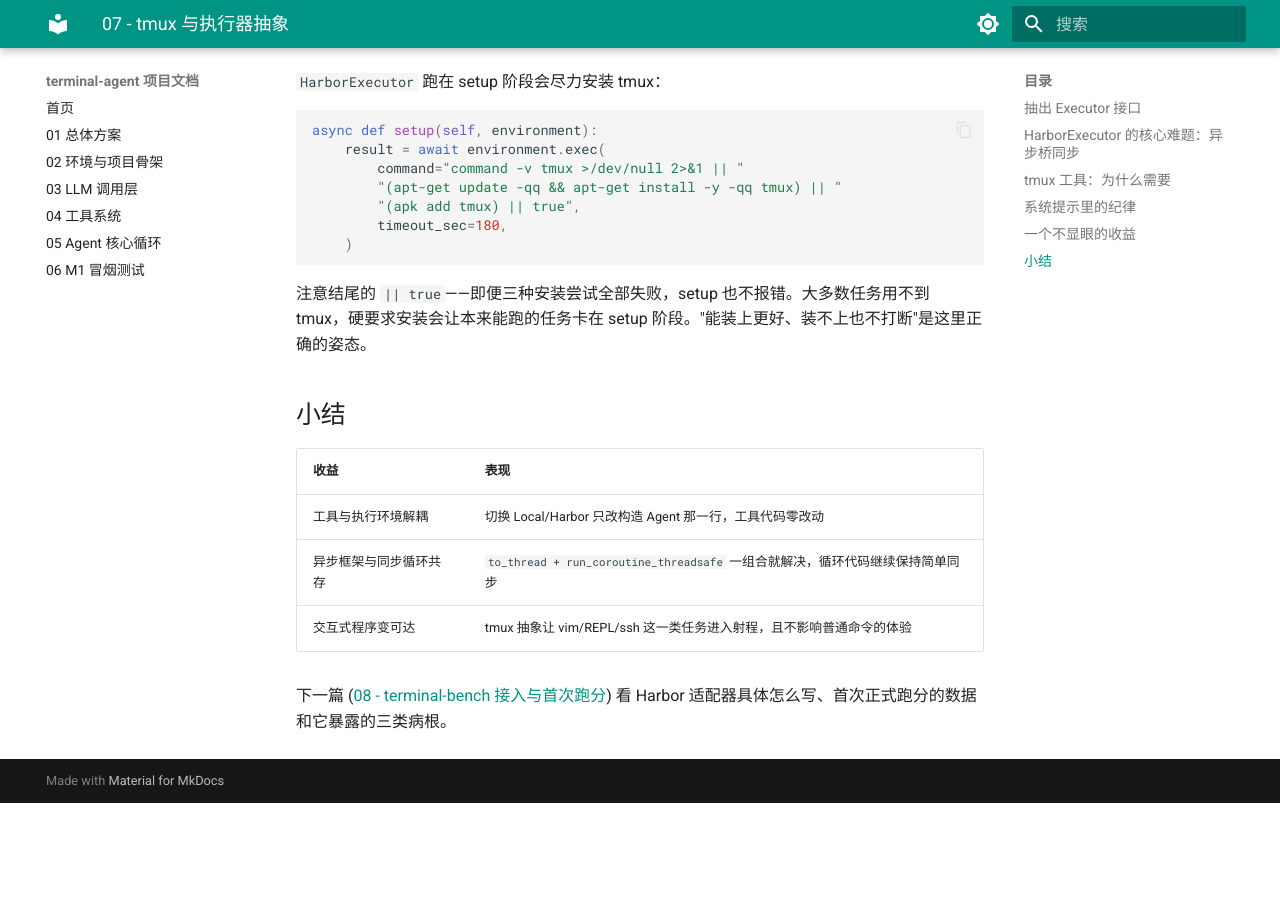
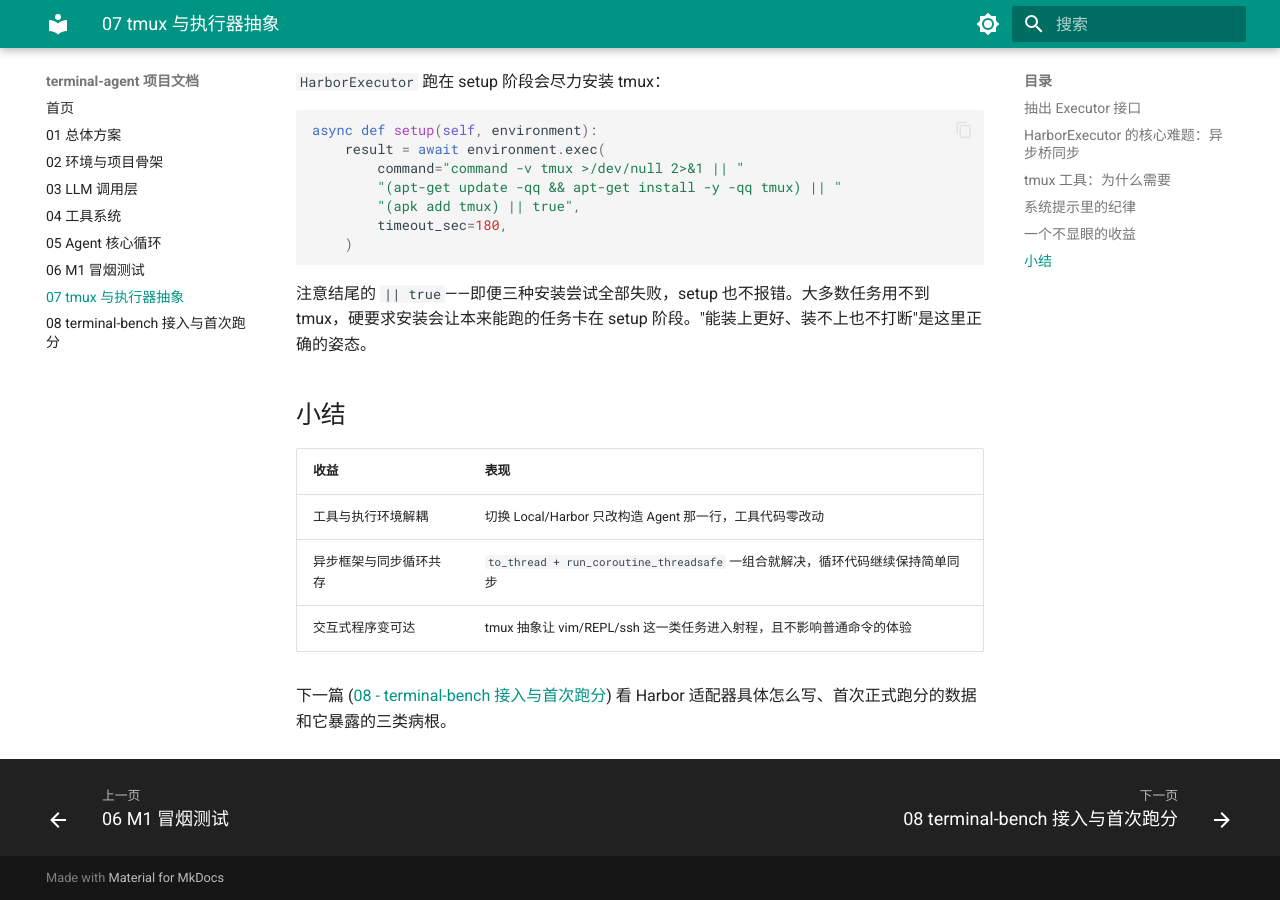
Before and after one commit to seqi781/AGENT, an MkDocs documentation site: the page built from docs/07-tmux-executor.md, in a window 1280 px wide and 900 px high, scrolled down 2900 px. Built offline with MkDocs 1.6.1 and Material for MkDocs 9.7.7, drawn with Linux system fonts in a browser that asks for light colours; before the commit the page ends 3703 px from its top, so only the background shows below that; part of the change alters nothing that is shown.

Commit message:
docs: 加入 07/08 章 + 导航更新
- 07 章详述 Executor 抽象、Harbor 异步/同步桥接、tmux 工具
- 08 章覆盖 terminal-bench 接入、环境失联止损、populate_context_post_run
  兜底,以及首次跑分两批数据(0.4/0.7)和三类病根分析(不交付/不达规范/不收摊)

Co-Authored-By: Claude Opus 4.7 <noreply@anthropic.com>

````diff
--- /dev/null
+++ b/docs/08-bench-integration.md
@@ -0,0 +1,131 @@
+# 08 - terminal-bench 接入与首次跑分
+
+> 时间：2026-06-10 · 对应代码：`adapters/harbor_agent.py`、`agent/core.py`
+
+到这一步我们已经有了一个能在本机跑命令、用 LLM 决策、走完循环的 agent（M1）。M2 的目标是把它送进 terminal-bench 2.x 这套基准的评测流水线，跑出第一个真实分数。
+
+## Harbor 把任务装进盒子，我们只填一个类
+
+terminal-bench 2.x 用 Harbor 框架做评测：每道题对应一个 Docker 镜像，Harbor 负责拉起容器、把题目说明喂给 agent、最后在容器里跑 pytest 判分。我们只需要实现 `BaseAgent` 接口，把三件事告诉它：
+
+```
+adapters/harbor_agent.py
+
+    TerminalAgent(BaseAgent)
+    │
+    ├── setup(env)              ← 容器准备阶段：装 tmux（best-effort）
+    ├── run(instruction, env)   ← 实际跑题：构造 Agent + Executor，跑同步循环
+    └── populate_context_post_run(ctx)
+                                ← 兜底：trial 异常退出时从轨迹回填统计
+```
+
+`run()` 里关键就两行：
+
+```python
+executor = HarborExecutor(environment, loop)
+agent = Agent(config, system_prompt, tools=default_toolset(config, executor))
+result = await asyncio.to_thread(agent.run, instruction, "harbor")
+```
+
+第一行决定"命令送哪里执行"——把 LocalExecutor 换成 HarborExecutor，所有工具的命令就从 `subprocess.run` 切到 `environment.exec()` 进容器。第二行 `asyncio.to_thread` 是异步桥同步的那一招（详见 [07](07-tmux-executor.md)）。**注意我们没改 agent 核心一行代码**，这是 Executor 抽象的回报。
+
+## 一个隐形坑：trial 异常退出后统计丢失
+
+Harbor 在两种情况下会让 `run()` 半路收摊：trial 超时被强杀、整个 batch 被中断。这时 `result = await asyncio.to_thread(...)` 那行根本没返回，下面给 `context.n_input_tokens` 之类赋值的代码不会执行——Harbor 拿到的 `AgentContext` 是空的，最终报表里这道题的 token/cost 一栏全是 `None`。
+
+兜底方法：实现 `populate_context_post_run`，Harbor 会在 trial 落幕时调一次。
+
+```python
+def populate_context_post_run(self, context):
+    if not context.is_empty():
+        return                              # run() 正常返回过了，不用回填
+    files = sorted(Path(self.logs_dir).glob("*.jsonl"))
+    for line in files[-1].read_text().splitlines():
+        event = json.loads(line)
+        if event.get("event") == "end":
+            end_event = event               # 找轨迹里最后一条 end 事件
+    context.n_input_tokens = end_event["prompt_tokens"]
+    ...
+```
+
+agent 循环里每次 LLM 调用、每个工具结果、收尾时的 `end` 事件都已经写进 JSONL 轨迹。trial 异常时 `run()` 没机会赋值，但**轨迹文件已经落盘了**——我们只是从那里把数据捞回来。无副作用、不引入新状态。
+
+## 环境失联止损：连 4 个一样的错就跳车
+
+跑大批量的时候发现一种特别浪费的失败模式：容器网络炸了 / Docker 卷掉了 / OOM 后挂起——agent 拿到的每次 `run_command` 都返回**完全相同**的错误文本，但 LLM 仍然在那儿一轮一轮地推理"再试试看"，把预算耗光为止。
+
+`agent/core.py` 加了三行硬刹车：
+
+```python
+if is_error:
+    if result_text == last_error_output:
+        error_streak += 1                   # 完全相同的错误连续出现
+    else:
+        last_error_output, error_streak = result_text, 1
+else:
+    last_error_output, error_streak = None, 0   # 一次成功就清零
+
+if error_streak >= 4:
+    status = "environment_lost"
+    break                                   # 跳出主循环，直接收摊
+```
+
+阈值 4 不是拍脑袋——一次重试加偶然抖动可以是 2~3 次，但**字符级别完全相同**的错误连出 4 次，几乎可以肯定是底层环境的问题而不是策略问题。这条触发后状态码会标 `environment_lost`，跟正常超时区分开，便于后续筛分析。
+
+## 第一批 5 道难题：模型不是瓶颈
+
+挑了 5 道 terminal-bench 出名难的题（gpt2-codegolf / write-compressor / reshard-c4-data / 等），先用 **deepseek-v4-flash** 跑了一遍，再用 **deepseek-v4-pro** 完全相同的环境再跑一遍做对照实验。
+
+| 模型 | 通过 | 挂掉 |
+|---|---|---|
+| deepseek-v4-flash | 2/5 (0.4) | gpt2-codegolf / write-compressor / reshard-c4-data |
+| deepseek-v4-pro   | 2/5 (0.4) | gpt2-codegolf / write-compressor / reshard-c4-data |
+
+**两个模型在完全相同的三道题上挂掉**——结论很硬：在 DeepSeek 家族内部，模型能力不是这批失败的瓶颈。后面要花精力改的是**循环纪律和 prompt**，不是花钱升级模型。
+
+> gpt2-codegolf 单独处理：手写 <5000 字节的 C 版 GPT-2，长期无人解，OpenAI 官方说 GPT-5.4 首次在 15 分钟内解出。DeepSeek 系列不在能力射程内，搁置到 M3 之后用 `OPENAI_API_KEY` 单独验证框架（单次估 $1~3）。
+
+## 第二批 10 道代表性样本：0.7
+
+把范围扩到 10 道偏中等难度的代表性题目（避开上面那三道结构性卡点），仍用 flash 全并发跑：
+
+- **通过 7/10，平均 0.7**
+- **总成本 $0.21**（10 道题 + 全流程 LLM 调用）
+- `reshard-c4-data` 的 0 分是基准自身 bug（allenai/c4 缓存指纹不匹配），不计在我们头上
+
+剩下三道失败题暴露了**三类不同病根**——这是这次跑分最有价值的产物。
+
+## 三类病根
+
+### ① 不交付（regex-log）
+
+任务要求写出某个具体文件作为产物。agent 在 sandbox 里到处探索、尝试各种正则、打印中间结果——但**从头到尾没写出那个文件**。轨迹收尾时 LLM 自我评价"我已经分析清楚了"，然后 `task_done`。
+
+这是 gpt2-codegolf / write-compressor 那一类失败的本体：**把"探索"当成"完成"，从未把工作产物化**。
+
+### ② 不达规范（filter-js-from-html）
+
+写了文件，但**判分对字节级精确**。多了一个缩进空行、`<` 周围多了一个空格、行尾多了 `\n`——agent 写的内容"看上去对"，但 pytest 一字节一字节比对就挂了。
+
+LLM 默认在生成代码/输出时倾向"美观可读"，没意识到判分是 byte-exact 的。
+
+### ③ 不收摊（polyglot-c-py）
+
+主交付物对了，但工作目录里留了一堆 `test.py`、`out.txt`、`scratch.c` 之类的调试中间文件。某些题目的判分会扫整个目录，发现污染就扣分。
+
+完成主任务后没回头清理是 agent 的通病——人类工程师也会，但人类会在 commit 前自查一遍。
+
+### 一句话归纳
+
+三类的本质都是同一句话：**agent 对"判分会怎么看"感知不足**。它在脑海里以"任务似乎做对了"为终点，但判分器看的是"文件存不存在、字节对不对、目录干净不干净"。
+
+## M3 的方向已经明确
+
+| 病根 | M3 修法 |
+|---|---|
+| 不交付 | prompt 强化交付纪律：开局复述交付物清单，`task_done` 前自检"清单上每一项是否真的写到磁盘上了" |
+| 不达规范 | 系统提示加严格字面合规一条；`task_done` 前再读一遍产物对比题面要求 |
+| 不收摊 | 同上自检流程里加一项"工作目录是否只剩需要的文件" |
+| (附带) 墙钟不感知 | 工具结果里带一个"剩余时间"字段，临近超时强制走 task_done |
+
+这三条都不需要换模型、不需要加新工具，纯粹是**循环纪律 + prompt 工程**。下一篇会跟踪 M3 的修复过程和验证数据。
--- a/mkdocs.yml
+++ b/mkdocs.yml
@@ -47,3 +47,5 @@ nav:
   - 04 工具系统: 04-tools.md
   - 05 Agent 核心循环: 05-core-loop.md
   - 06 M1 冒烟测试: 06-smoke-test.md
+  - 07 tmux 与执行器抽象: 07-tmux-executor.md
+  - 08 terminal-bench 接入与首次跑分: 08-bench-integration.md
````
